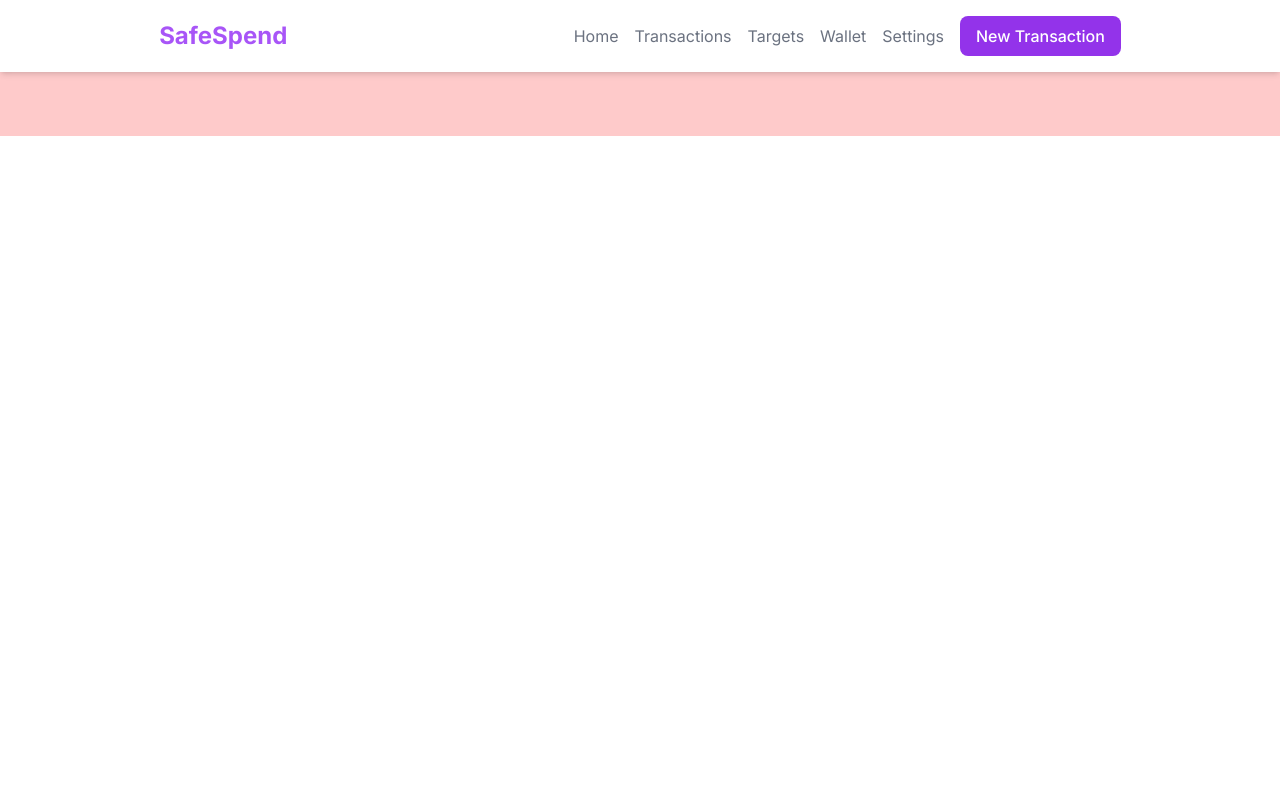
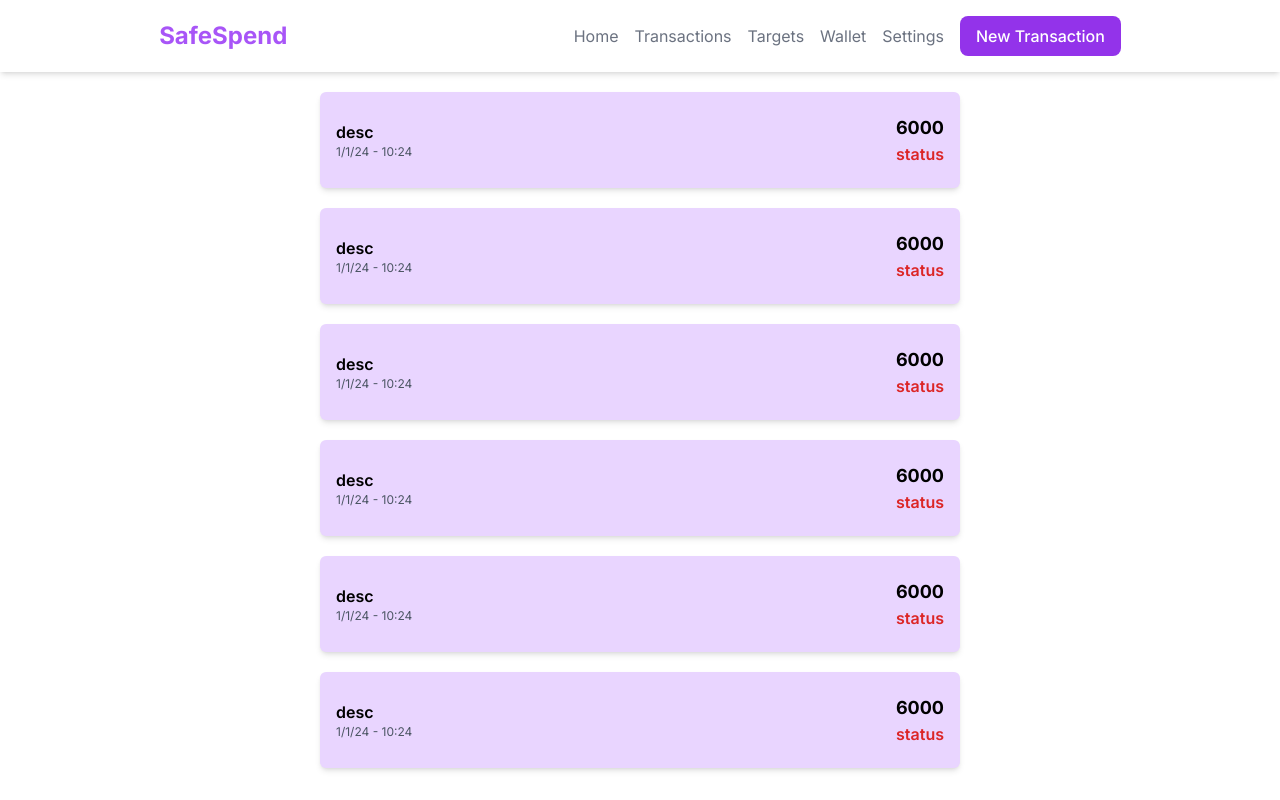
Before and after one commit to MishraSwet/SafeSpend., a Next.js app in the folder apps/userApp/: page /Transactions in a window 1280 px wide. Built offline with nearby package versions, Linux system fonts and the light colour scheme.

Commit message:
Finished TransactionCard Component

```diff
--- a/apps/userApp/app/Transactions/page.tsx
+++ b/apps/userApp/app/Transactions/page.tsx
@@ -16,8 +16,9 @@ interface Transactionprops{
 }
 
 export default function Transaction() {
+
     const [data, setData] = useState<Transaction[]>([
-        { id: "1", date: "1/1/24", desc: "desc", status: "status", time: "10:24", amount: "6000" }
+        { id: "1", date: "1/1/24", desc: "desc", status: "status", time: "10:24", amount: "6000" }, { id: "1", date: "1/1/24", desc: "desc", status: "status", time: "10:24", amount: "6000" }, { id: "1", date: "1/1/24", desc: "desc", status: "status", time: "10:24", amount: "6000" }, { id: "1", date: "1/1/24", desc: "desc", status: "status", time: "10:24", amount: "6000" }, { id: "1", date: "1/1/24", desc: "desc", status: "status", time: "10:24", amount: "6000" }, { id: "1", date: "1/1/24", desc: "desc", status: "status", time: "10:24", amount: "6000" }
     ]);
 
     return <div>
@@ -66,15 +67,20 @@ export function NavText({ children,href}: { children: React.ReactNode,href:strin
 
 }
 
-export function NavBtn() {
-    return <button className="h-8 w-8">
 
-    </button>
+export function TransactionCard({ transaction }: Transactionprops) {
+    return (
+        <div className="flex sm:flex-row justify-end bg-purple-200 w-full sm:w-11/12 md:w-3/4 lg:w-1/2 min-h-[6rem] my-5 mx-auto p-4 shadow-md rounded-md">
+            <div className="flex flex-col justify-center items-start w-full sm:w-1/2 mb-2 sm:mb-0">
+                <p className="text-md font-semibold">{transaction.desc}</p>
+                <p className="text-xs text-gray-600">{transaction.date} - {transaction.time}</p>
+            </div>
+            <div className="flex flex-col justify-center items-end w-full sm:w-1/2">
+                <p className="text-lg font-bold">{transaction.amount}</p>
+                <p className={`text-md font-semibold ${transaction.status === 'completed' ? 'text-green-600' : 'text-red-600'}`}>
+                    {transaction.status}
+                </p>
+            </div>
+        </div>
+    );
 }
-
-export function TransactionCard({ transaction } :Transactionprops) {
-    return <div className="flex items-center justify-center bg-red-200 h-16">
-        <div className="flex flex-col items-center justify-center w-1/2"></div>
-        <div className="flex flex-col items-center justify-center w-1/2"></div>
-    </div>
-}
```
